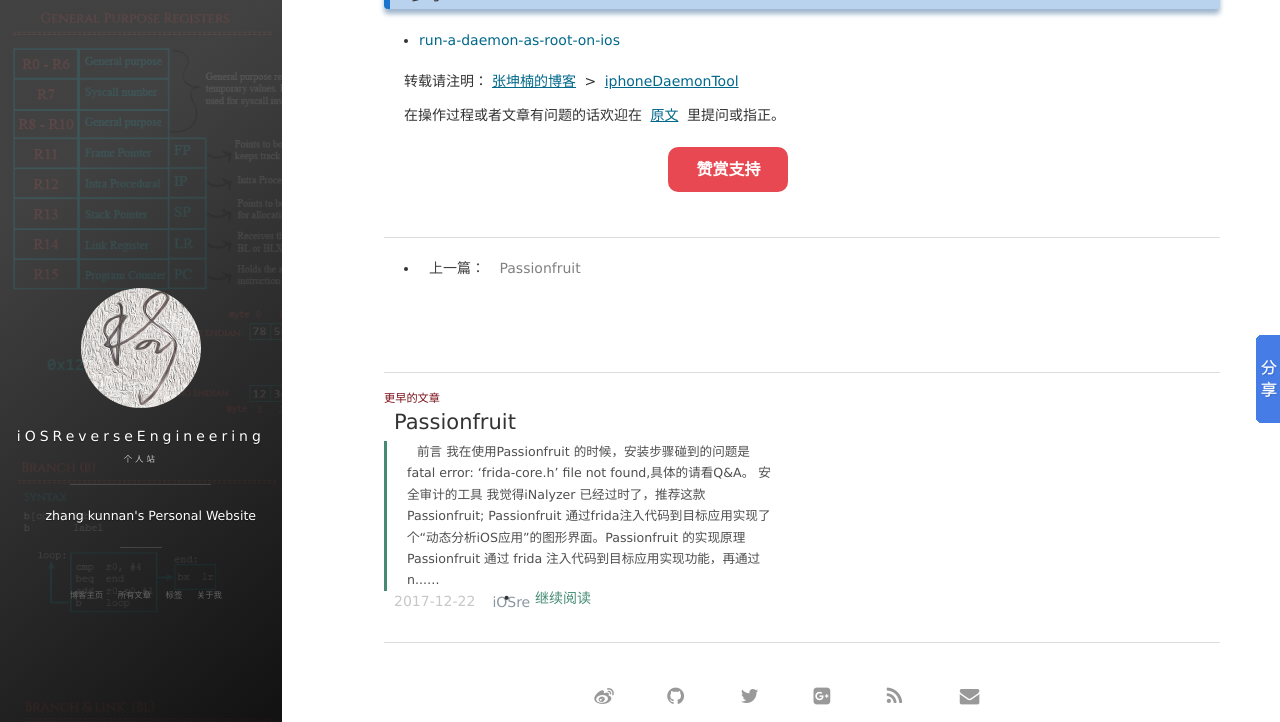
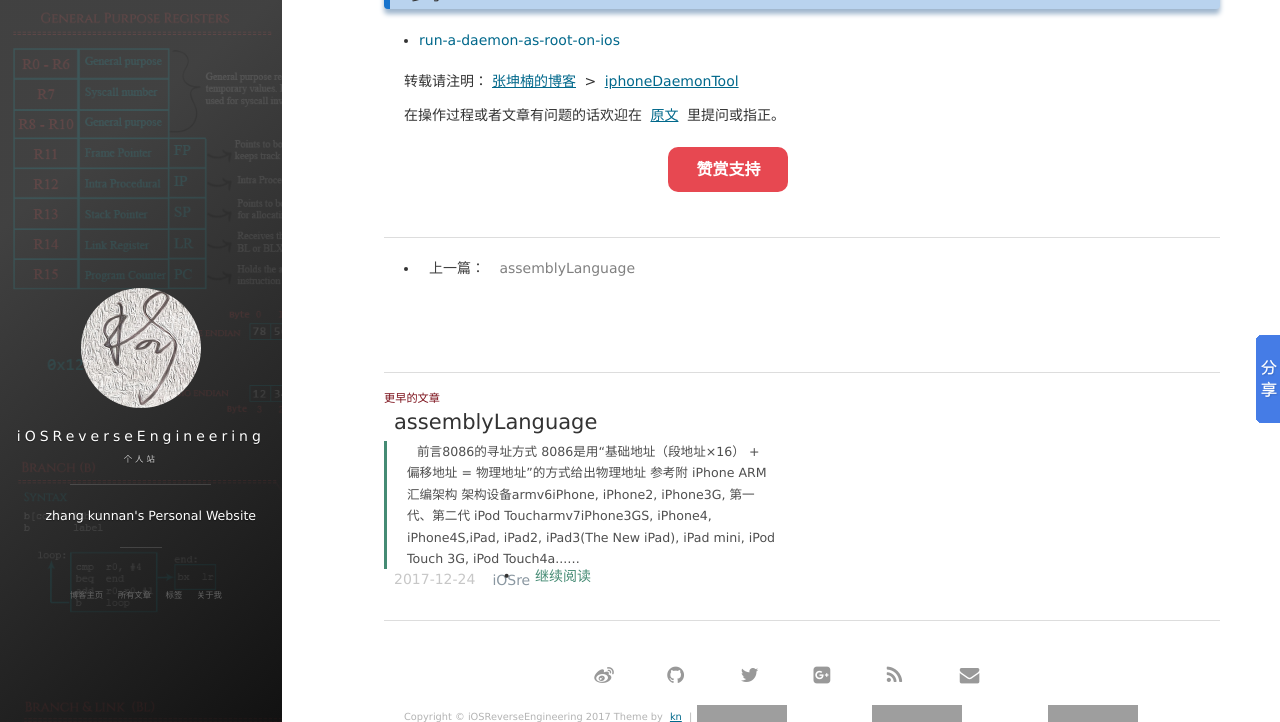
Before and after one commit to zhangkn/zhangkn.github.io, a Jekyll site: the page built from _posts/2017-12-24-iphoneDaemonTool.md, in a window 1280 px wide and 900 px high, scrolled down 2275 px, cut to the strip 0-722 px from the top of the window. Built offline with Jekyll 4.4.1, drawn with Linux system fonts in a browser that asks for light colours; nearby versions of some CDN libraries; comment, search, counter and statistics services are not loaded; grey boxes are pictures that could not be loaded.

Commit message:
assemblyLanguage

```diff
--- /dev/null
+++ b/_posts/2017-12-24-assemblyLanguage.md
@@ -0,0 +1,58 @@
+---
+layout: post
+title: assemblyLanguage
+date: 2017-12-24
+tag: iOSre
+site: https://zhangkn.github.io
+---
+
+
+### 前言
+
+
+
+### 8086的寻址方式
+
+>* 8086是用“基础地址（段地址×16） + 偏移地址 = 物理地址”的方式给出物理地址
+![](/images/posts/{{page.title}}/x8086.png)
+![](/images/posts/{{page.title}}/x8086Addressing.png)
+
+
+### 参考
+
+
+### 附
+
+>* iPhone ARM汇编架构
+
+<table>
+<thead>
+<tr>
+<th>架构</th>
+<th>设备</th>
+</tr>
+</thead>
+<tbody>
+<tr>
+<td>armv6</td>
+<td>iPhone, iPhone2, iPhone3G, 第一代、第二代 iPod Touch</td>
+</tr>
+<tr>
+<td>armv7</td>
+<td>iPhone3GS, iPhone4, iPhone4S,iPad, iPad2, iPad3(The New iPad), iPad mini, iPod Touch 3G, iPod Touch4</td>
+</tr>
+<tr>
+<td>armv7s</td>
+<td>iPhone5, iPhone5C, iPad4(iPad with Retina Display)</td>
+</tr>
+<tr>
+<td>arm64</td>
+<td>iPhone6s , iphone6s plus,iPhone6, iPhone6 plus,iPhone5S ,iPad Air, iPad mini2</td>
+</tr>
+</tbody>
+</table>
+
+
+>* APP/程序的执行过程
+
+![](/images/posts/{{page.title}}/app.png)
```
Also changed, not shown: _posts/2017-12-18-antiDebugger.md (+2 -0 lines), images/posts/assemblyLanguage/app.png (added), images/posts/assemblyLanguage/x8086.png (added), images/posts/assemblyLanguage/x8086Addressing.png (added), 1 other file.
